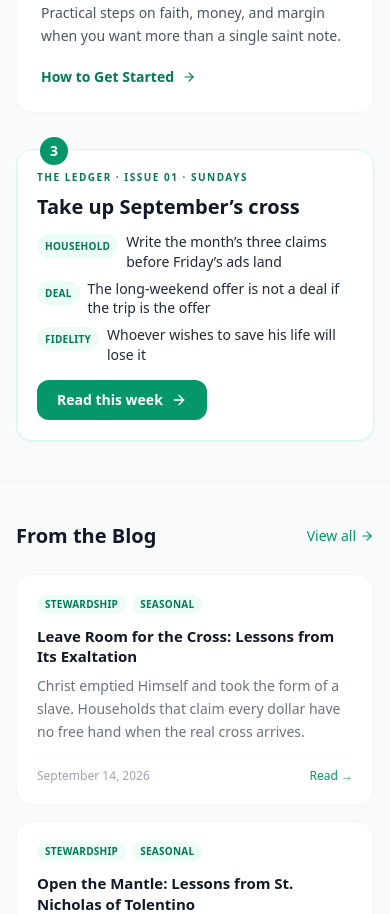
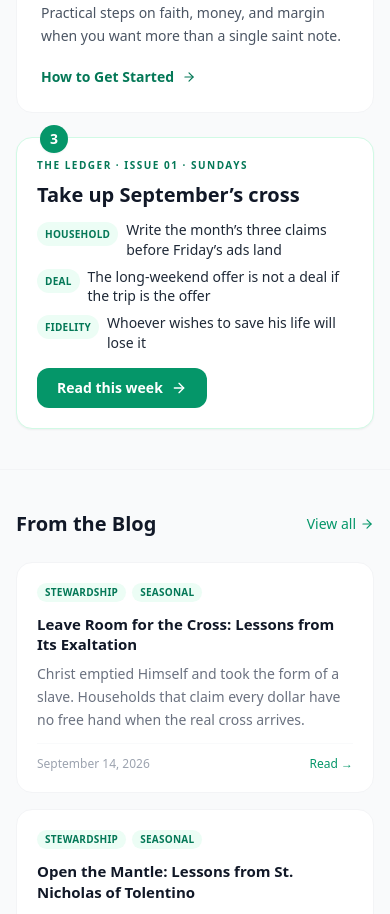
Before and after one commit to daughterpop/super-fi-calc, a React (Vite) app: page / in a window 390 px wide. Shown: the part 920-1834 px from the top of the page. Built offline with nearby package versions, Linux system fonts and the light colour scheme.

Commit message:
Daily site improvement: Align path step numbers for consistent mobile layout – September 15, 2026

```diff
--- a/src/App.jsx
+++ b/src/App.jsx
@@ -82,8 +82,8 @@ function App() {
           </Link>
         </div>
 
-        <div className="relative pt-3">
-          <div className="absolute -top-0 left-6 w-7 h-7 rounded-full bg-emerald-600 text-white text-sm font-bold flex items-center justify-center shadow-sm z-10">
+        <div className="relative">
+          <div className="absolute -top-3 left-6 w-7 h-7 rounded-full bg-emerald-600 text-white text-sm font-bold flex items-center justify-center shadow-sm z-10">
             3
           </div>
           <LedgerBand compact />
```
